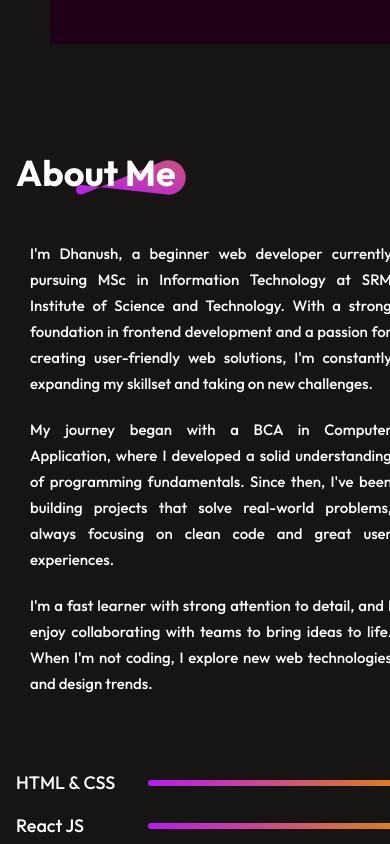
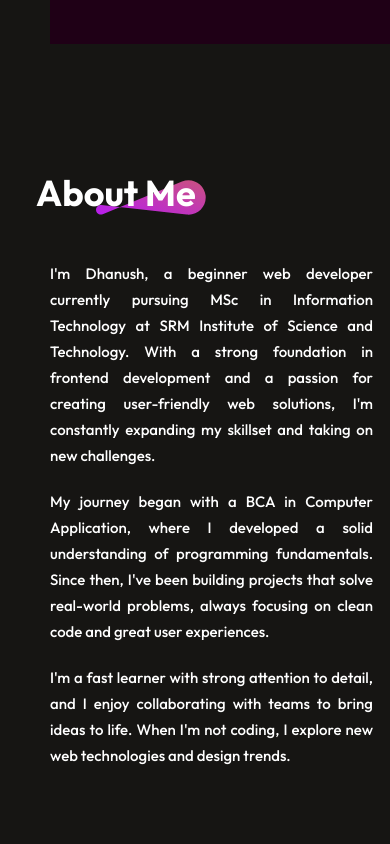
Before and after one commit to Dhanush261003/portfolio, a React (Vite) app: page / in a window 390 px wide. Shown: the part 800-1644 px from the top of the page. Built offline with nearby package versions, Linux system fonts and the light colour scheme; a web font is replaced by a local one.

Commit message:
12th mobile 480

```diff
--- a/src/Components/About/About.css
+++ b/src/Components/About/About.css
@@ -175,11 +175,11 @@
 
 @media (max-width: 480px) {
     .about {
-      width: 100%;
-        margin: 0;
+        max-width: 100%;
+        min-width: 90%;
+        /* width: 100%; */
+        margin: 20px 20px;
         padding: 20px 16px;
-        border-radius: 16px;
-
         gap: 32px;
     }
 
@@ -246,4 +246,8 @@
         font-size: 14px;
         text-align: center;
     }
+    .about-skill:hover {
+    transform: none;
+    transition: none;
 }
+}
```
